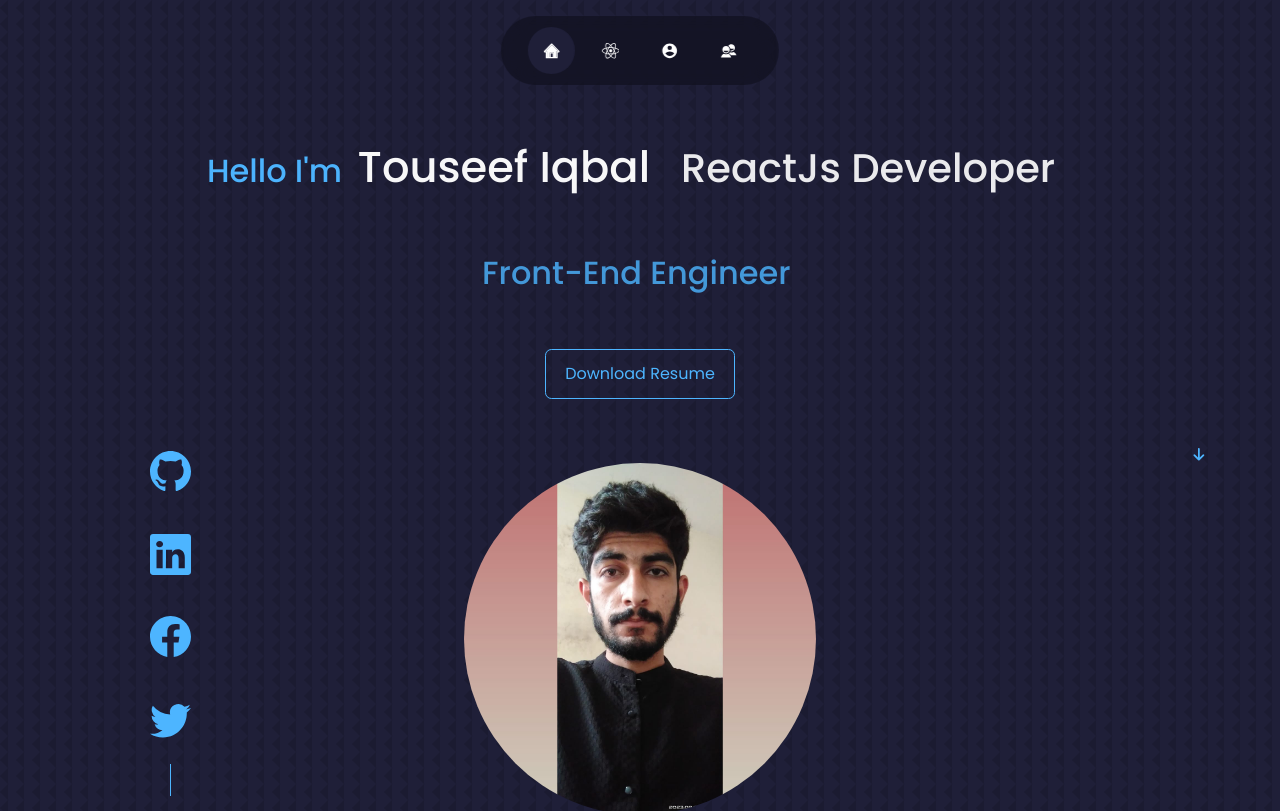
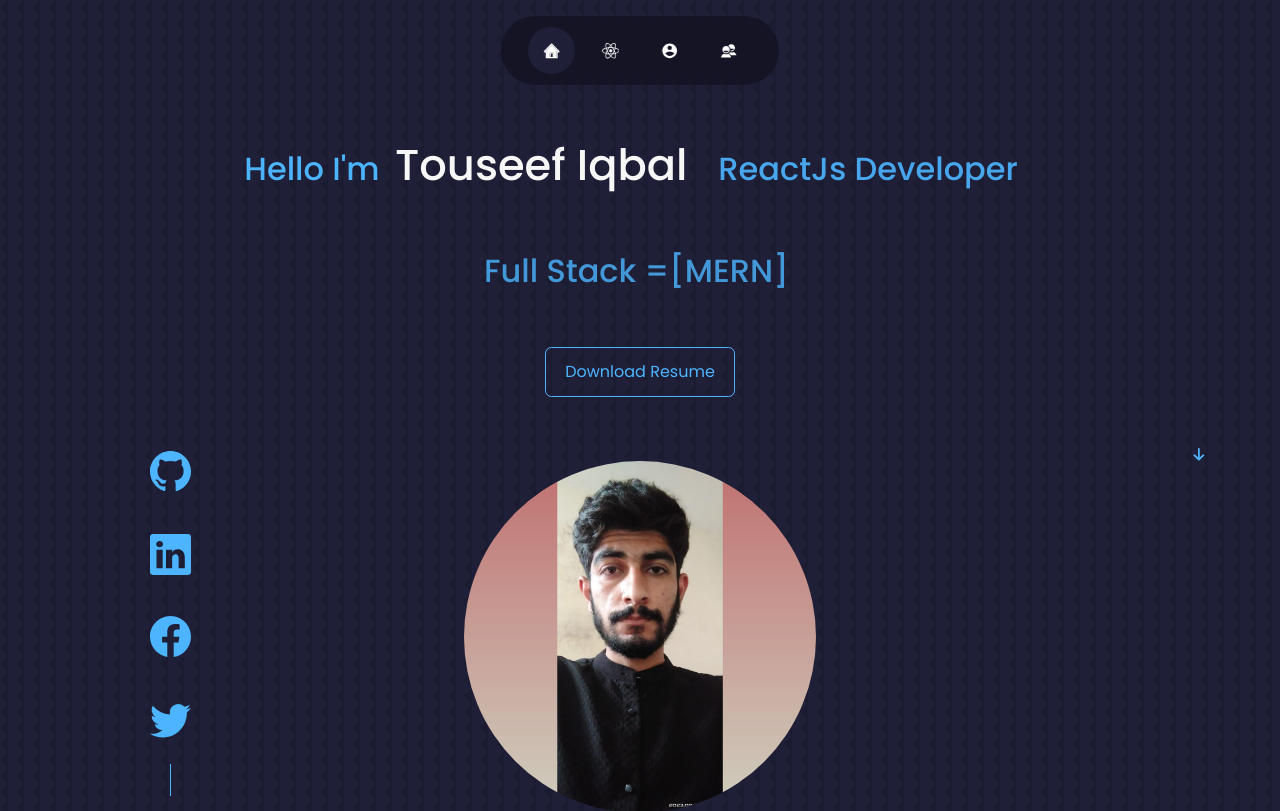
Before and after one commit to touseefiqbal845/myportfolio, a React (Create React App) app: page / in a window 1280 px wide. Shown: the top 811 px of the page. Built offline with nearby package versions, Linux system fonts and the light colour scheme.

Commit message:
Update Header.jsx

```diff
--- a/src/components/header/Header.jsx
+++ b/src/components/header/Header.jsx
@@ -29,10 +29,11 @@ const Header = () => {
         <div ref={headerRef} className="container header_container">
           <h2 className="header_text">Hello I'm</h2>
           <h1 className="m-3 text-bold text-base font-xlg header_text text-align-center">Touseef Iqbal</h1>
-          <h1  className="header_text m-3  text-center" >ReactJs Developer</h1>
-           <h2 className="header_text m-3">Front-End Engineer</h2>
+
+{/*            <h2 className="header_text m-3">Front-End Engineer</h2> */}
              <HeaderSocials />
-{/*           <h3 className="header_text m-3">Full Stack =[MERN]</h3> */}
+          <h2  className="header_text m-3  text-center" >ReactJs Developer</h2>
+          <h2 className="header_text m-3">Full Stack =[MERN]</h2>
 
           <CTA />
 
```
